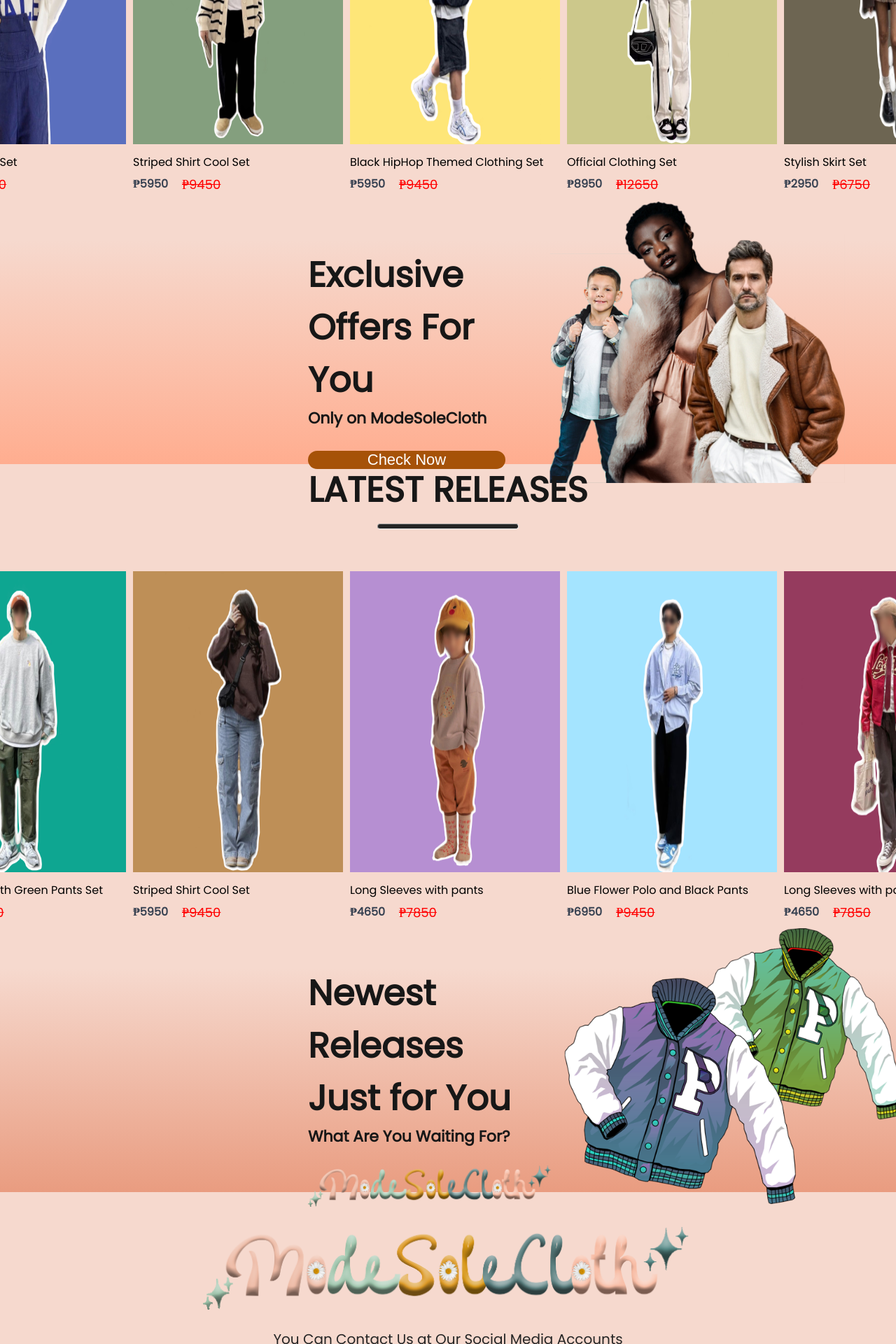
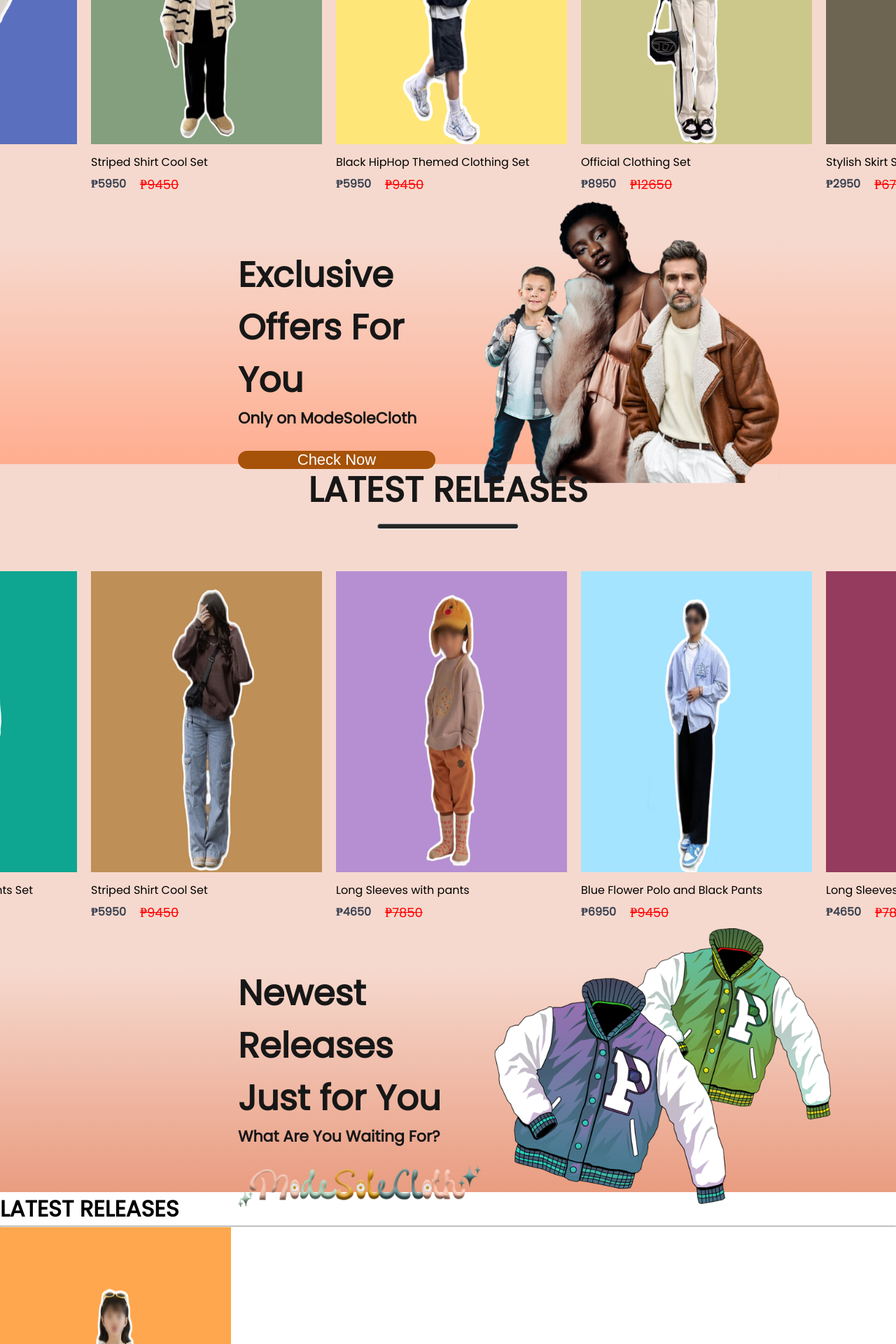
Before and after one commit to Cervera-jpg/ModeSoleCloth, a React (Create React App) app: page / in a window 1280 px wide. Shown: the part 1322-3242 px from the top of the page at 70% size. Built offline with nearby package versions, Linux system fonts and the light colour scheme.

Commit message:
Added a file
Added an on sale section

```diff
--- a/src/Components/Advertisement/Advertisement.css
+++ b/src/Components/Advertisement/Advertisement.css
@@ -1,5 +1,5 @@
 .offers {
-  width: 100%;
+  width: 85%;
   height: 40vh;
   display: flex;
   margin: auto;
@@ -11,7 +11,7 @@
   display: flex;
   flex-direction: column;
   justify-content: center;
-  margin-left: 300px;
+  margin-left: 200px;
 }
 
 .offers-left h1 {
@@ -53,5 +53,5 @@
   height: auto;
   width: 500px;
   margin-bottom: 160px;
-  margin-right: 300px;
+  margin-right: 100px;
 }
--- a/src/Components/Advertisement/Advertisement_1.css
+++ b/src/Components/Advertisement/Advertisement_1.css
@@ -1,5 +1,5 @@
 .offers1 {
-  width: 100%;
+  width: 85%;
   height: 40vh;
   display: flex;
   margin: auto;
@@ -18,7 +18,7 @@
   display: flex;
   flex-direction: column;
   justify-content: center;
-  margin-left: 300px;
+  margin-left: 200px;
 }
 .offers-left1 h1 {
   margin-top: 20px;
@@ -49,5 +49,5 @@
   height: auto;
   width: 500px;
   margin-bottom: 180px;
-  margin-right: 300px;
+  margin-right: 100px;
 }
--- a/src/Components/Display/Display.css
+++ b/src/Components/Display/Display.css
@@ -1,9 +1,9 @@
 .item {
-  width: 280px;
+  width: 320px;
 }
 .item img {
   height: 430px;
-  width: 300px;
+  width: 330px;
 }
 .item p {
   margin: 6px 0px;
--- /dev/null
+++ b/src/Components/Products/Sale_Display.js
@@ -0,0 +1,45 @@
+import p1_img from "../Assets/Kids/kids_12.jpeg";
+import p2_img from "../Assets/Kids/kids_9.jpeg";
+import p3_img from "../Assets/Womens/womens_4.jpeg";
+import p4_img from "../Assets/Womens/womens_9.jpeg";
+import p5_img from "../Assets/Men/men_11.jpeg";
+
+let Trending_Display = [
+  {
+    id: 1,
+    name: "Yale University Set",
+    image: p1_img,
+    new_price: 5250.0,
+    old_price: 10250.0,
+  },
+  {
+    id: 2,
+    name: "Striped Shirt Cool Set",
+    image: p2_img,
+    new_price: 5950.0,
+    old_price: 9450.0,
+  },
+  {
+    id: 3,
+    name: "Black HipHop Themed Clothing Set",
+    image: p5_img,
+    new_price: 5950,
+    old_price: 9450,
+  },
+  {
+    id: 4,
+    name: "Official Clothing Set",
+    image: p4_img,
+    new_price: 8950.0,
+    old_price: 12650.0,
+  },
+  {
+    id: 5,
+    name: "Stylish Skirt Set",
+    image: p3_img,
+    new_price: 2950,
+    old_price: 6750,
+  },
+];
+
+export default Trending_Display;
--- /dev/null
+++ b/src/Components/Sale/Sale.js
@@ -0,0 +1,28 @@
+import React from "react";
+import Display from "../Display/Display";
+import "./Sale.css";
+import Sale_Display from "../Products/Sale_Display";
+const Sale = () => {
+  return (
+    <div className="sale">
+      <h1>LATEST RELEASES</h1>
+      <hr />
+      <div className="sale_products">
+        {Sale_Display.map((item, i) => {
+          return (
+            <Display
+              key={i}
+              id={item.id}
+              name={item.name}
+              image={item.image}
+              new_price={item.new_price}
+              old_price={item.old_price}
+            />
+          );
+        })}
+      </div>
+    </div>
+  );
+};
+
+export default Sale;
--- a/src/Pages/Home.js
+++ b/src/Pages/Home.js
@@ -5,6 +5,7 @@ import Footer from "../Components/Footer/Footer";
 import Latest from "../Components/LatestRelease/Latest";
 import Advertisement from "../Components/Advertisement/Advertisement";
 import Advertisement_1 from "../Components/Advertisement/Advertisement_1";
+import Sale from "../Components/Sale/Sale";
 const Home = () => {
   return (
     <div>
@@ -13,6 +14,7 @@ const Home = () => {
       <Advertisement />
       <Latest />
       <Advertisement_1 />
+      <Sale />
     </div>
   );
 };
```
Also changed, not shown: src/Components/Sale/Sale.css (added).
